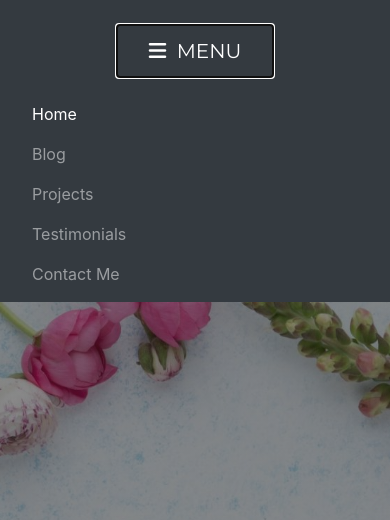
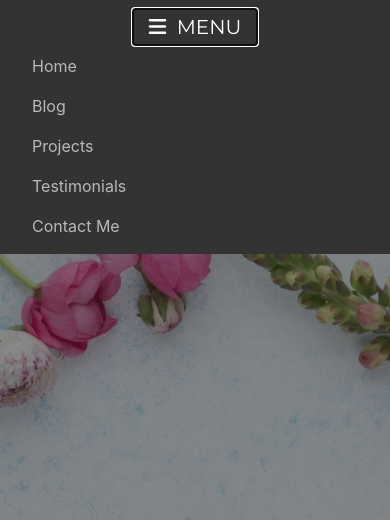
Before and after one commit to ivort1/marilynn, a plain HTML site: page index.html in a window 390 px wide. Both pictures are taken after a click on the button "MENU". Shown: the top 520 px of the page. Drawn offline with nearby package versions, Linux system fonts and the light colour scheme.

Commit message:
Modified navbar, added a favicon

```diff
--- a/css/footer.css
+++ b/css/footer.css
@@ -1,8 +1,8 @@
-.footer{
+.footer {
 	background-color: rgb(51, 51, 51);
 	height: 20vh;
 
-  display:flex;
+	display: flex;
 	flex-direction: row;
 	align-items: center;
 }
--- a/css/jumbotron.css
+++ b/css/jumbotron.css
@@ -14,6 +14,7 @@
 	flex-direction: column;
 }
 
+/* Marilyn Muro h1 */
 .display-4 {
 	color: #fff;
 	font-size: 3rem;
--- a/css/navigationBar.css
+++ b/css/navigationBar.css
@@ -1,17 +1,23 @@
 .navbar {
-  background-color: rgb(51, 51, 51);
+	background-color: #333333;
 }
 
 .navbar-dark .navbar-toggler {
 	border-color: #fff;
 	border-radius: 0;
 	color: #fff;
-  margin: 1rem auto;
-  padding: 1rem 2rem;
+	margin: auto;
+	padding: 0.5rem 1rem;
 }
 
-.nav-link {
+.navbar-dark .navbar-nav .nav-link {
+	color: rgb(185, 185, 185);
 	margin-left: 1rem;
+	-webkit-transition: color 0.2s ease-out;
+}
+
+.navbar-dark .navbar-nav .nav-link:hover {
+	color: #fff;
 }
 
 .fa-bars {
--- a/index.html
+++ b/index.html
@@ -2,8 +2,7 @@
 <html lang="en">
     <head>
         <meta charset="UTF-8"/>
-        <meta
-        name="viewport" content="width=device-width, initial-scale=1.0"/>
+        <meta name="viewport" content="width=device-width, initial-scale=1.0"/>
 
         <!-- Bootstrap CDN -->
         <link
@@ -26,11 +25,12 @@
         <link rel="stylesheet" href="/css/footer.css"/>
 
         <title>Marilynn Muro | Portfolio</title>
+        <link rel="shorcut icon" href="favicon.ico">
     </head>
 
     <body>
         <!-- Navbar -->
-        <nav class="navbar navbar-expand-lg navbar-dark bg-dark">
+        <nav class="navbar navbar-expand-lg navbar-dark">
             <div
                 class="container">
                 <!-- <a class="navbar-brand" href="#">Navbar</a> -->
@@ -40,8 +40,8 @@
                 </button>
                 <div class="collapse navbar-collapse" id="navbarNavAltMarkup">
                     <div class="navbar-nav ml-auto">
-                        <a class="nav-link active" href="#">Home
-                            <span class="sr-only">(current)</span>
+                        <a class="nav-link" href="#">Home
+                            <!-- <span class="sr-only">(current)</span> -->
                         </a>
                         <a class="nav-link" href="https://uncoveringtreasuresattraderjoes.wordpress.com/" target="_blank" rel="noopener noreferrer">Blog</a>
                         <a class="nav-link" href="#">Projects</a>
@@ -75,7 +75,7 @@
                 <ol class="carousel-indicators">
                     <li data-target="#carouselExampleIndicators" data-slide-to="0" class="active"></li>
                     <li data-target="#carouselExampleIndicators" data-slide-to="1"></li>
-                    <li data-target="#carouselExampleIndicators" data-slide-to="2"></li>
+                                 <li data-target="#carouselExampleIndicators" data-slide-to="2"></li>
                 </ol>
                 <div class="carousel-inner">
                     <div class="carousel-item active" data-interval="10000">
@@ -86,7 +86,8 @@
                             <div class="testimonial-quoter">
                                 <strong>– Nelda
                                     <br/>Team Leader
-                                    <br/>IKEA Covina</strong>
+                                    <br/>IKEA Covina
+                                </strong>
                             </div>
                         </p>
                     </div>
@@ -100,7 +101,8 @@
                             <div class="testimonial-quoter">
                                 <strong>– Paul
                                     <br/>Market Manager
-                                    <br/>IKEA Covina</strong>
+                                    <br/>IKEA Covina
+                                </strong>
                             </div>
                         </p>
                     </div>
@@ -117,7 +119,8 @@
                             <div class="testimonial-quoter">
                                 <strong>– Diana
                                     <br/>Operations Manager
-                                    <br/>IKEA Covina</strong>
+                                    <br/>IKEA Covina
+                                </strong>
                             </div>
                         </p>
                     </div>
```
Also changed, not shown: favicon.ico (added). Lines whose indentation alone changed are shown as unchanged.
